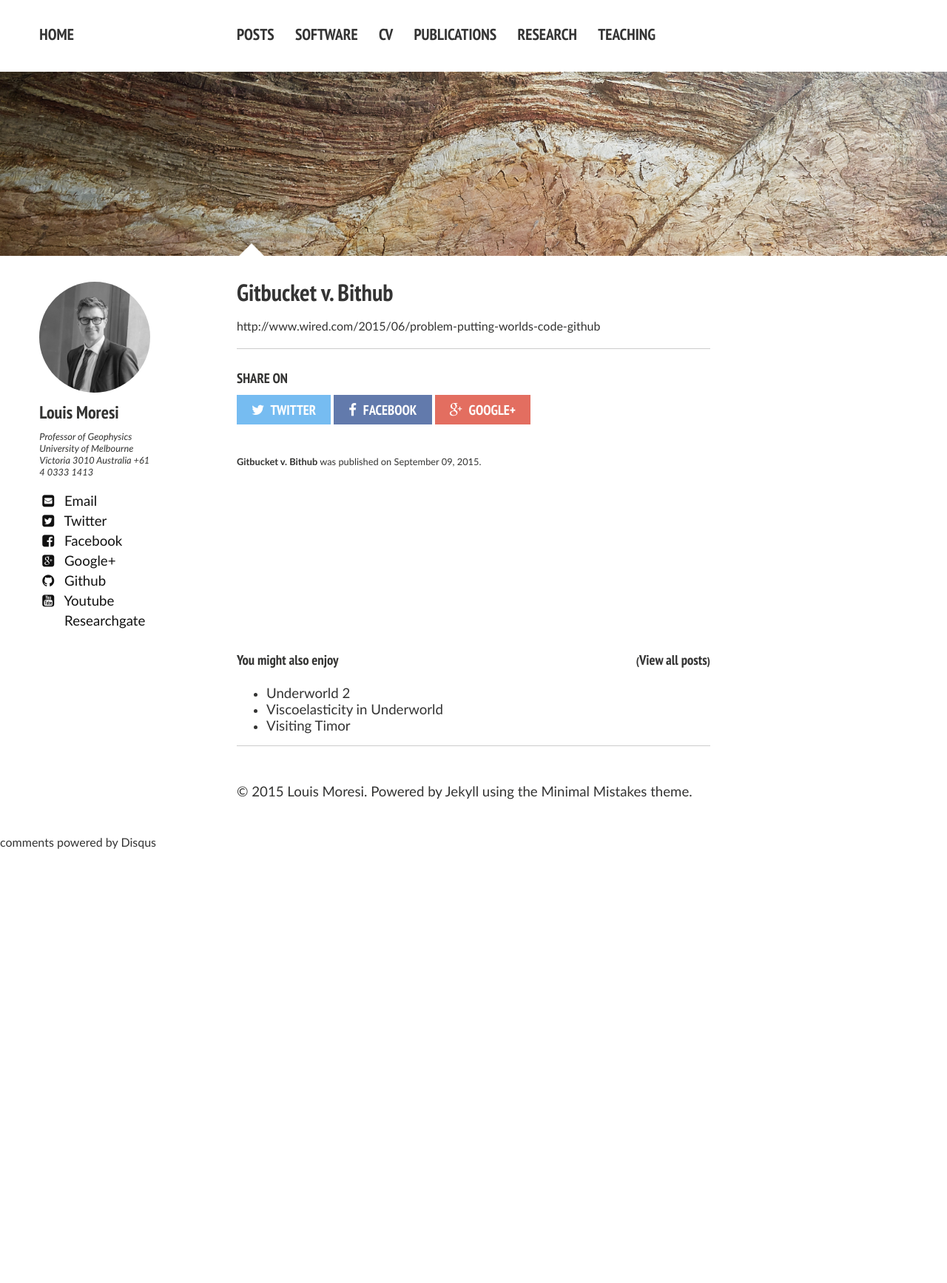
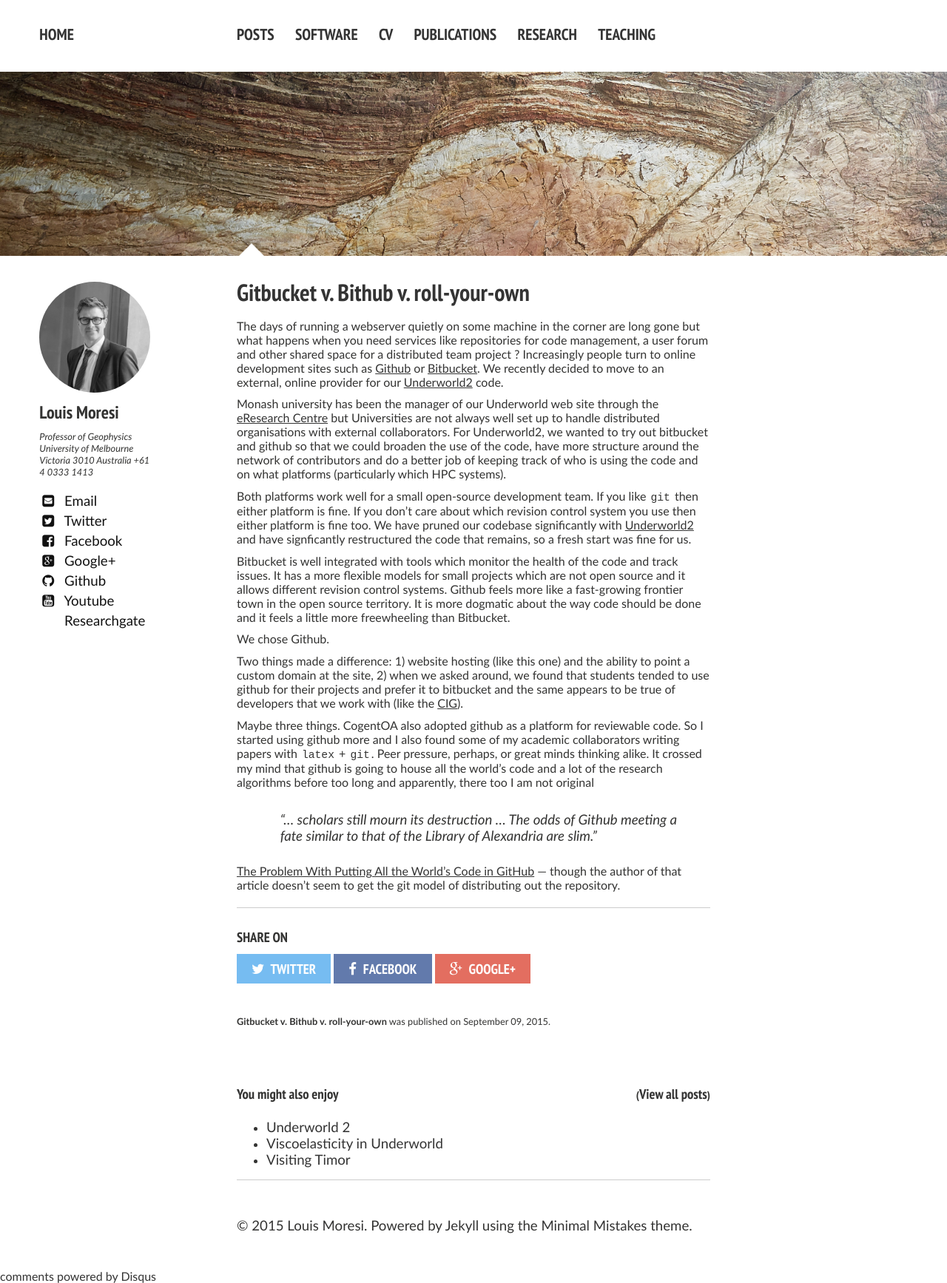
Before and after one commit to lmoresi/lmoresi.github.io, a Jekyll site: the page built from _posts/2015-09-09-Gitbucket-v-Bithub.md, in a window 1280 px wide. Shown: the whole page at 74% size. Built offline with Jekyll 4.4.1, drawn with Linux system fonts in a browser that asks for light colours; nearby versions of some CDN libraries; comment, search, counter and statistics services are not loaded; before the commit the page ends 1148 px from its top, so only the background shows below that.

Commit message:
added gutbucket post

```diff
--- a/_config.yml
+++ b/_config.yml
@@ -7,7 +7,7 @@ port: 4444
 
 # Jekyll configuration
 
-permalink:   /:categories/:title/
+permalink:   /posts/:title/
 markdown:    kramdown
 highlighter: pygments
 sass:
--- a/_posts/2015-09-09-Gitbucket-v-Bithub.md
+++ b/_posts/2015-09-09-Gitbucket-v-Bithub.md
@@ -1,14 +1,31 @@
 ---
 layout: post
-title: 'Gitbucket v. Bithub'
+title: 'Gitbucket v. Bithub v. roll-your-own'
 date: 2015-09-09 12:00
 comments: true
 published: true
-categories: ['draft','none']
+categories: ['underworld']
 #image: # default is used if blank. Otherwise use images stored in the _images/posts folder
 #  feature: "posts/2015-05-03 10.01.27 HDR.png"
 #  credit: Louis Moresi
 ---
 
+The days of running a webserver quietly on some machine in the corner are long gone but what happens when you need services like repositories for code management, a user forum and other shared space for a distributed team project ? Increasingly people turn to online development sites such as [Github](http://www.github.com) or [Bitbucket](http://www.bitbucket.org). We recently decided to move to an external, online provider for our [Underworld2](/posts/underworld-2) code.
 
-http://www.wired.com/2015/06/problem-putting-worlds-code-github
+Monash university has been the manager of our Underworld web site through the [eResearch Centre](https://platforms.monash.edu/eresearch/) but Universities are not always well set up to handle distributed organisations with external collaborators. For Underworld2, we wanted to try out bitbucket and github so that we could broaden the use of the code, have more structure around the network of contributors and do a better job of keeping track of who is using the code and on what platforms (particularly which HPC systems).
+
+Both platforms work well for a small open-source development team. If you like `git` then either platform is fine. If you don't care about which revision control system you use then either platform is fine too. We have pruned our codebase significantly with
+[Underworld2](/posts/underworld-2) and have signficantly restructured the code that remains, so a fresh start was fine for us.
+
+Bitbucket is well integrated with tools which monitor the health of the code and track issues. It has a more flexible models for small projects which are not open source and it allows different revision control systems. Github feels more like a fast-growing frontier town in the open source territory. It is more dogmatic about the way code should be done and it feels a little more freewheeling than Bitbucket.
+
+We chose Github.
+
+Two things made a difference: 1) website hosting (like this one) and the ability to point a custom domain at the site, 2) when we asked around, we found that students tended to use github for their projects and prefer it to bitbucket and the same appears to be true of developers that we work with (like the [CIG](www.geodynamics.org)).
+
+Maybe three things. CogentOA also adopted github as a platform for reviewable code. So I started using github more and I also found some of my academic collaborators writing papers with `latex` + `git`. Peer pressure, perhaps, or great minds thinking alike. It crossed my mind that github is going to house all the world's code and a lot of the research algorithms before too long and apparently, there too I am not original
+
+"... scholars still mourn its destruction ... The odds of Github meeting a fate similar to that of the Library of Alexandria are slim."
+{: .fancyquote}
+
+[The Problem With Putting All the World’s Code in GitHub](http://www.wired.com/2015/06/problem-putting-worlds-code-github) — though the author of that article doesn't seem to get the git model of distributing out the repository.
--- a/_sass/typography.scss
+++ b/_sass/typography.scss
@@ -106,6 +106,22 @@ figcaption {
 	@include rounded(3px);
 }
 
+
+.fancyquote {
+	margin-left: 30pt;
+	margin-top: 0;
+	margin-bottom: 1.5em;
+	padding: .5em 1em;
+	@include font-rem(10);
+	// background-color: darken($body-color, 1);
+	// border: 1px dashed darken($body-color, 5);
+	font-style: italic;
+	font-size: 14pt;
+	@include rounded(3px);
+}
+
+
+
 /*
    Blockquotes
    ========================================================================== */
@@ -160,13 +176,14 @@ tt, code, kbd, samp, pre {
 p,
 li {
 	code {
-		@include font-rem(10);
-		line-height: 1.5;
+		@include font-rem(11);
+		// line-height: 1.5;
 		white-space: nowrap;
-		margin: 0 2px;
-		padding: 0 5px;
-		border: 1px solid lighten($black, 90);
-		background-color: #efefef;
+		margin: 0 1px;
+		padding: 0 1px;
+		border: 0px solid lighten($black, 90);
+		background-color: #ffffff;  // efefef
+		font-weight: normal;
 		@include rounded(3px);
 	}
 }
```
Also changed, not shown: _posts/2015-03-05-cogent-geoscience.md (+6 -4 lines), pages/Teaching/index.md (+4 -1 lines).
